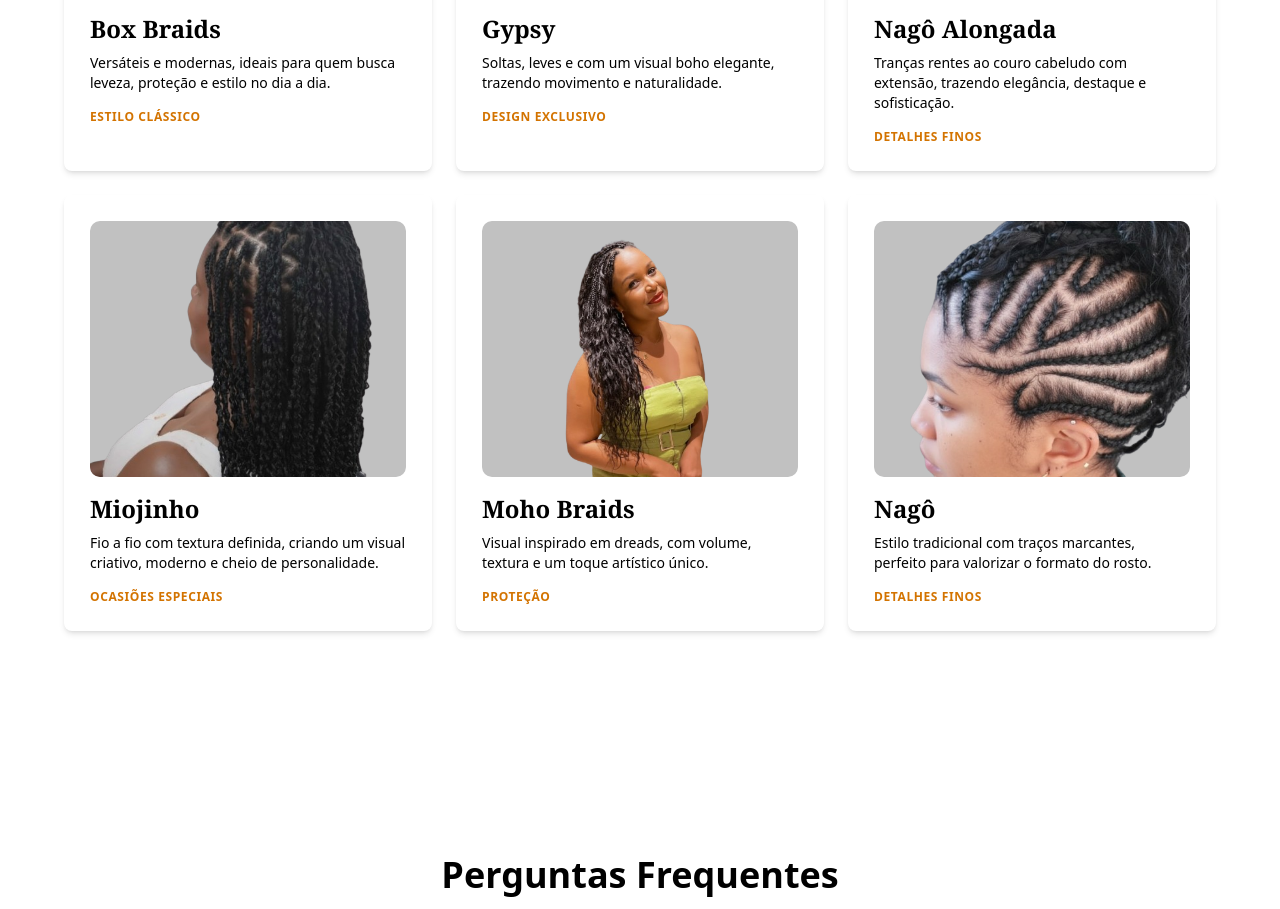
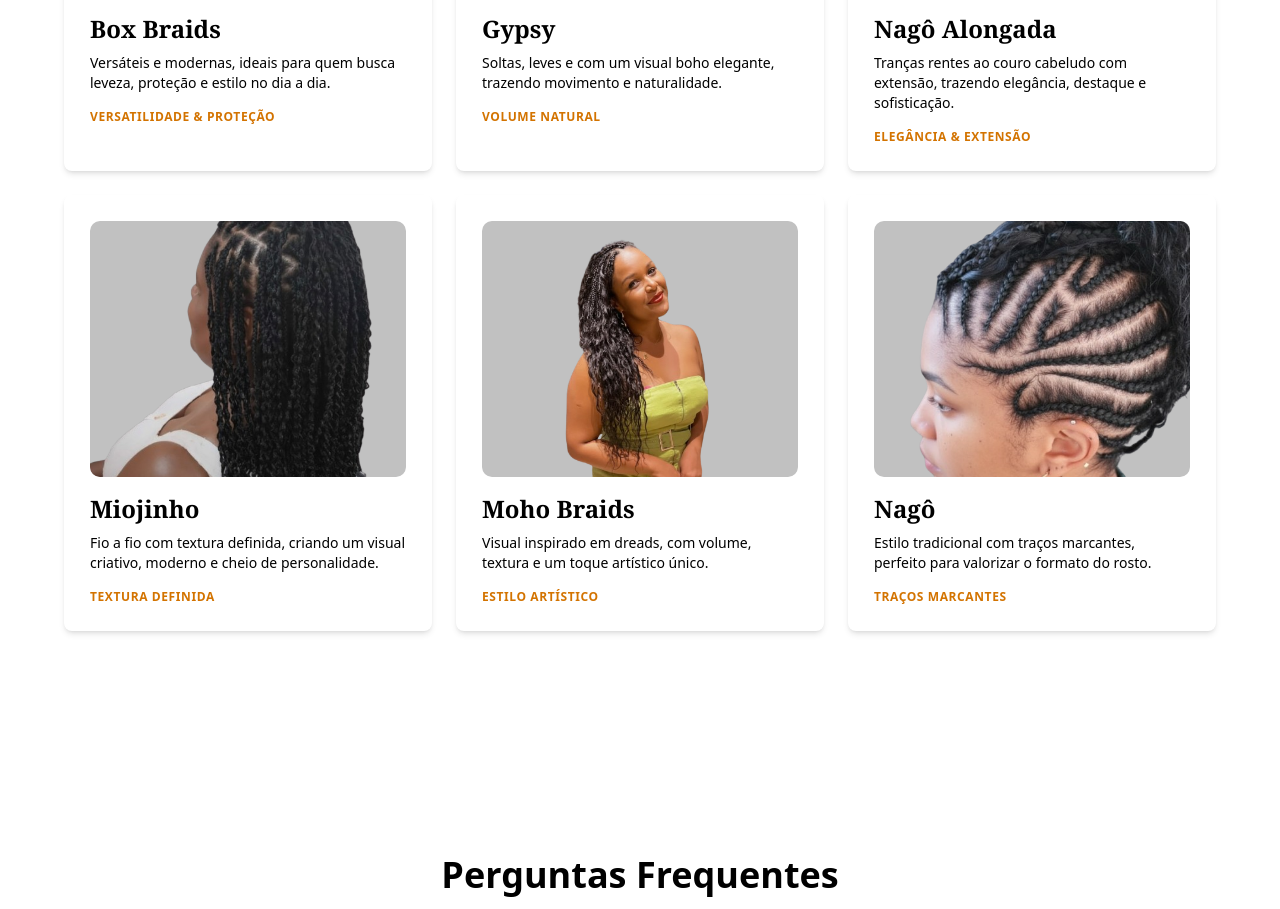
Before and after one commit to simoneoliveira26/PageModal, a plain HTML site: page index.html in a window 1280 px wide. Shown: the part 3567-4476 px from the top of the page. Drawn offline with nearby package versions, Linux system fonts and the light colour scheme.

Commit message:
ajustes textos sessao: galeria

```diff
--- a/index.html
+++ b/index.html
@@ -398,7 +398,8 @@
                         <div>
                             <h2 class="text-xl font-bold text-gray-900 mb-3">Diversidade de Estilos</h2>
                             <p class="text-gray-600">
-                                Domino diversas técnicas: box braids, trança nagô, boho braids, kanekalon, gypsy braids. Juntos, escolhemos o
+                                Domino diversas técnicas: box braids, trança nagô, boho braids, kanekalon, gypsy braids.
+                                Juntos, escolhemos o
                                 estilo ideal que realça sua beleza e combina com seu dia a dia.
                             </p>
                         </div>
@@ -454,8 +455,9 @@
                         <h3 class="font-serif font-bold text-2xl text-foreground mb-2">Box Braids</h3>
                         <p class="text-muted-foreground text-sm">Versáteis e modernas, ideais para quem busca leveza,
                             proteção e estilo no dia a dia.</p>
-                        <span class="mt-4 text-xs font-semibold text-accent uppercase tracking-wider block">Estilo
-                            Clássico</span>
+                        <span
+                            class="mt-4 text-xs font-semibold text-accent uppercase tracking-wider block">Versatilidade
+                            & Proteção</span>
                     </div>
 
                     <!-- GYPSY -->
@@ -469,8 +471,8 @@
                         <h3 class="font-serif font-bold text-2xl text-foreground mb-2">Gypsy</h3>
                         <p class="text-muted-foreground text-sm">Soltas, leves e com um visual boho elegante, trazendo
                             movimento e naturalidade.</p>
-                        <span class="mt-4 text-xs font-semibold text-accent uppercase tracking-wider block">Design
-                            Exclusivo</span>
+                        <span class="mt-4 text-xs font-semibold text-accent uppercase tracking-wider block">Volume
+                            Natural</span>
                     </div>
 
                     <!-- NAGÔ ALONGADA -->
@@ -484,8 +486,8 @@
                         <h3 class="font-serif font-bold text-2xl text-foreground mb-2">Nagô Alongada</h3>
                         <p class="text-muted-foreground text-sm">Tranças rentes ao couro cabeludo com extensão, trazendo
                             elegância, destaque e sofisticação.</p>
-                        <span class="mt-4 text-xs font-semibold text-accent uppercase tracking-wider block">Detalhes
-                            Finos</span>
+                        <span class="mt-4 text-xs font-semibold text-accent uppercase tracking-wider block">Elegância &
+                            Extensão</span>
                     </div>
 
                     <!-- MIOJINHO -->
@@ -499,8 +501,8 @@
                         <h3 class="font-serif font-bold text-2xl text-foreground mb-2">Miojinho</h3>
                         <p class="text-muted-foreground text-sm">Fio a fio com textura definida, criando um visual
                             criativo, moderno e cheio de personalidade.</p>
-                        <span class="mt-4 text-xs font-semibold text-accent uppercase tracking-wider block">Ocasiões
-                            Especiais</span>
+                        <span class="mt-4 text-xs font-semibold text-accent uppercase tracking-wider block">Textura
+                            Definida</span>
                     </div>
 
                     <!-- MOHO BRAIDS -->
@@ -514,8 +516,8 @@
                         <h3 class="font-serif font-bold text-2xl text-foreground mb-2">Moho Braids</h3>
                         <p class="text-muted-foreground text-sm">Visual inspirado em dreads, com volume, textura e um
                             toque artístico único.</p>
-                        <span
-                            class="mt-4 text-xs font-semibold text-accent uppercase tracking-wider block">Proteção</span>
+                        <span class="mt-4 text-xs font-semibold text-accent uppercase tracking-wider block">Estilo
+                            Artístico</span>
                     </div>
 
                     <!-- NAGÔ 2 -->
@@ -529,8 +531,8 @@
                         <h3 class="font-serif font-bold text-2xl text-foreground mb-2">Nagô</h3>
                         <p class="text-muted-foreground text-sm">Estilo tradicional com traços marcantes, perfeito para
                             valorizar o formato do rosto.</p>
-                        <span class="mt-4 text-xs font-semibold text-accent uppercase tracking-wider block">Detalhes
-                            Finos</span>
+                        <span class="mt-4 text-xs font-semibold text-accent uppercase tracking-wider block">Traços
+                            Marcantes</span>
                     </div>
 
                 </div>
```
